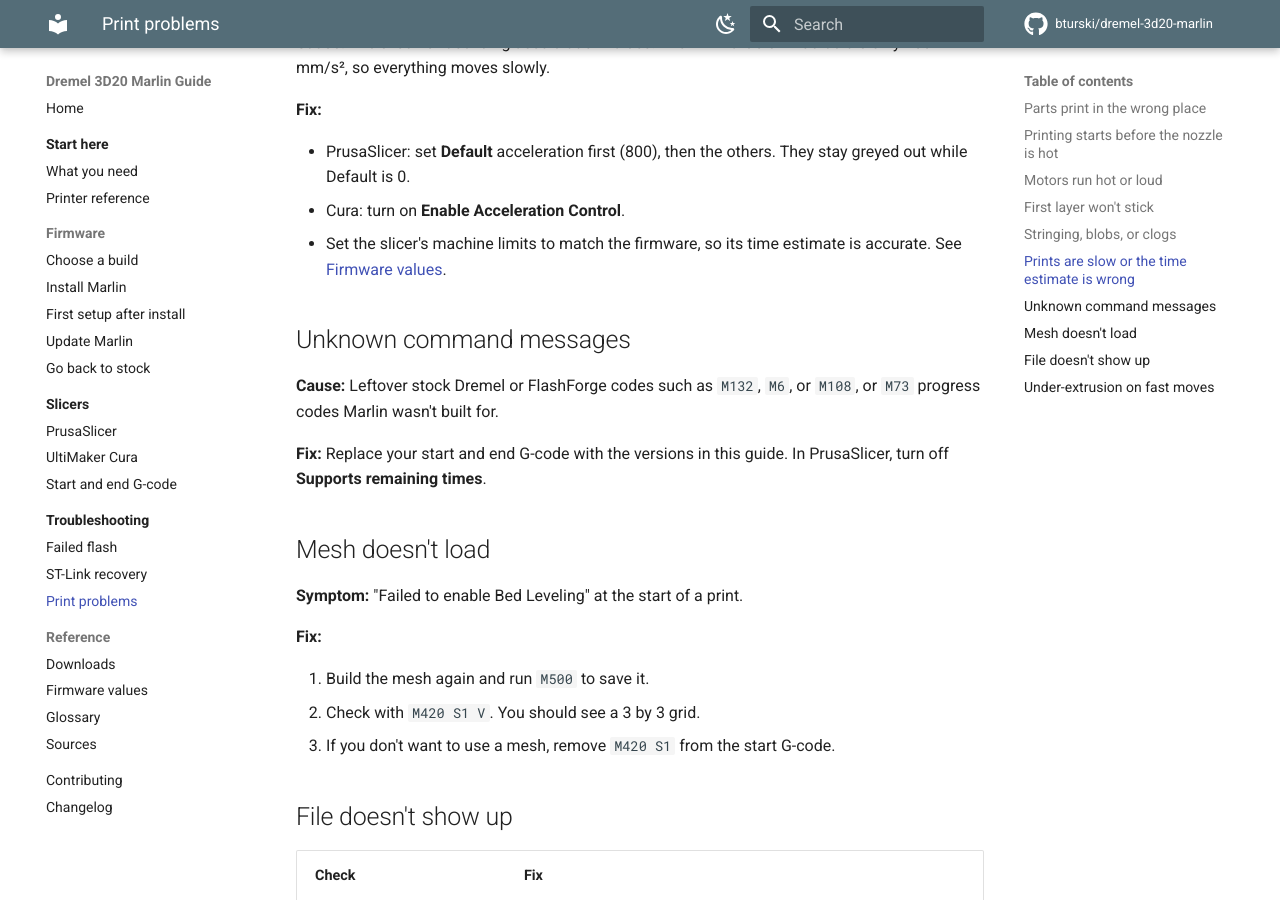
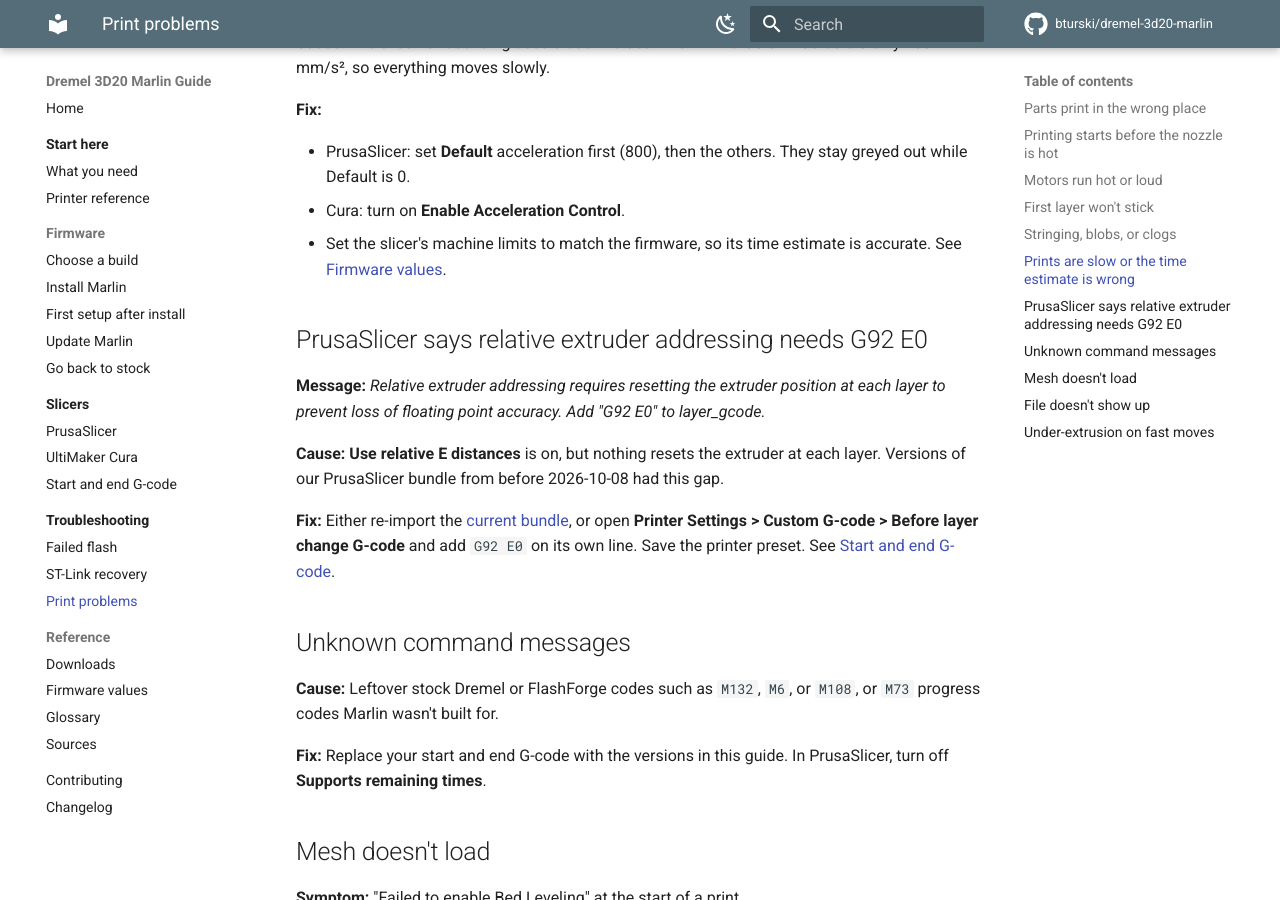
Before and after one commit to bturski/dremel-3d20-marlin, an MkDocs documentation site: the page built from docs/troubleshooting/print-problems.md, in a window 1280 px wide and 900 px high, scrolled down 2126 px. Built offline with MkDocs 1.6.1 and Material for MkDocs 9.7.7, drawn with Linux system fonts in a browser that asks for light colours; comment, search, counter and statistics services are not loaded.

Commit message:
PrusaSlicer bundle: reset extruder with G92 E0 before each layer
Relative E distances require it, or PrusaSlicer refuses to slice.

Co-Authored-By: Claude Opus 5.5 <noreply@anthropic.com>
Claude-Session: https://claude.ai/code/session_01KMii8xpU6u3m2T9divKWYr

```diff
--- a/docs/troubleshooting/print-problems.md
+++ b/docs/troubleshooting/print-problems.md
@@ -70,6 +70,14 @@ Long retractions pull hot plastic up into the cold part of the hotend. It harden
 - Cura: turn on **Enable Acceleration Control**.
 - Set the slicer's machine limits to match the firmware, so its time estimate is accurate. See [Firmware values](../reference/firmware-values.md).
 
+## PrusaSlicer says relative extruder addressing needs G92 E0
+
+**Message:** *Relative extruder addressing requires resetting the extruder position at each layer to prevent loss of floating point accuracy. Add "G92 E0" to layer_gcode.*
+
+**Cause:** **Use relative E distances** is on, but nothing resets the extruder at each layer. Versions of our PrusaSlicer bundle from before 2026-10-08 had this gap.
+
+**Fix:** Either re-import the [current bundle](../reference/downloads.md#slicer-profiles), or open **Printer Settings > Custom G-code > Before layer change G-code** and add `G92 E0` on its own line. Save the printer preset. See [Start and end G-code](../slicers/gcode.md#prusaslicer).
+
 ## Unknown command messages
 
 **Cause:** Leftover stock Dremel or FlashForge codes such as `M132`, `M6`, or `M108`, or `M73` progress codes Marlin wasn't built for.
```
Also changed, not shown: docs/changelog.md (+4 -0 lines), docs/slicers/gcode.md (+10 -0 lines), docs/slicers/prusaslicer.md (+1 -0 lines), 2 other files.
